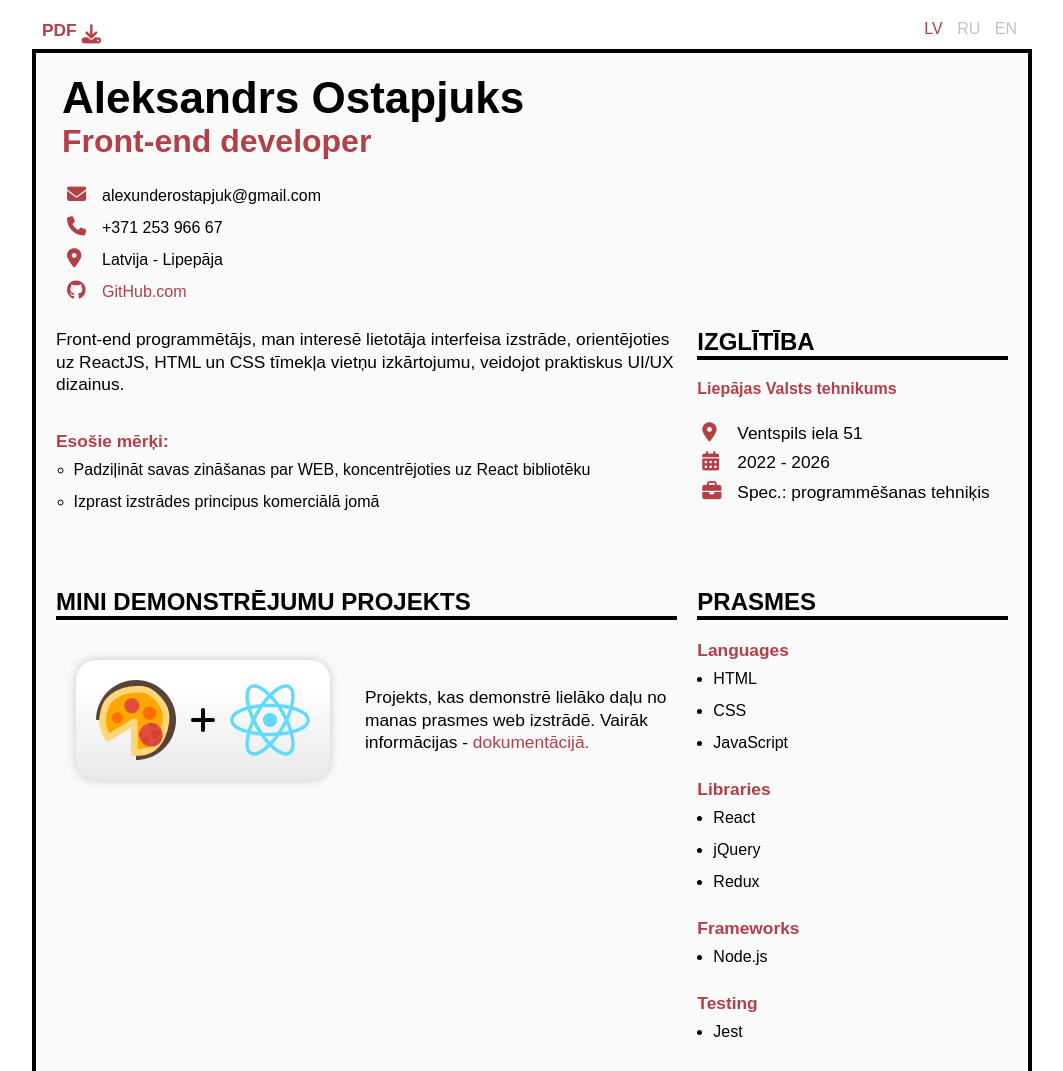
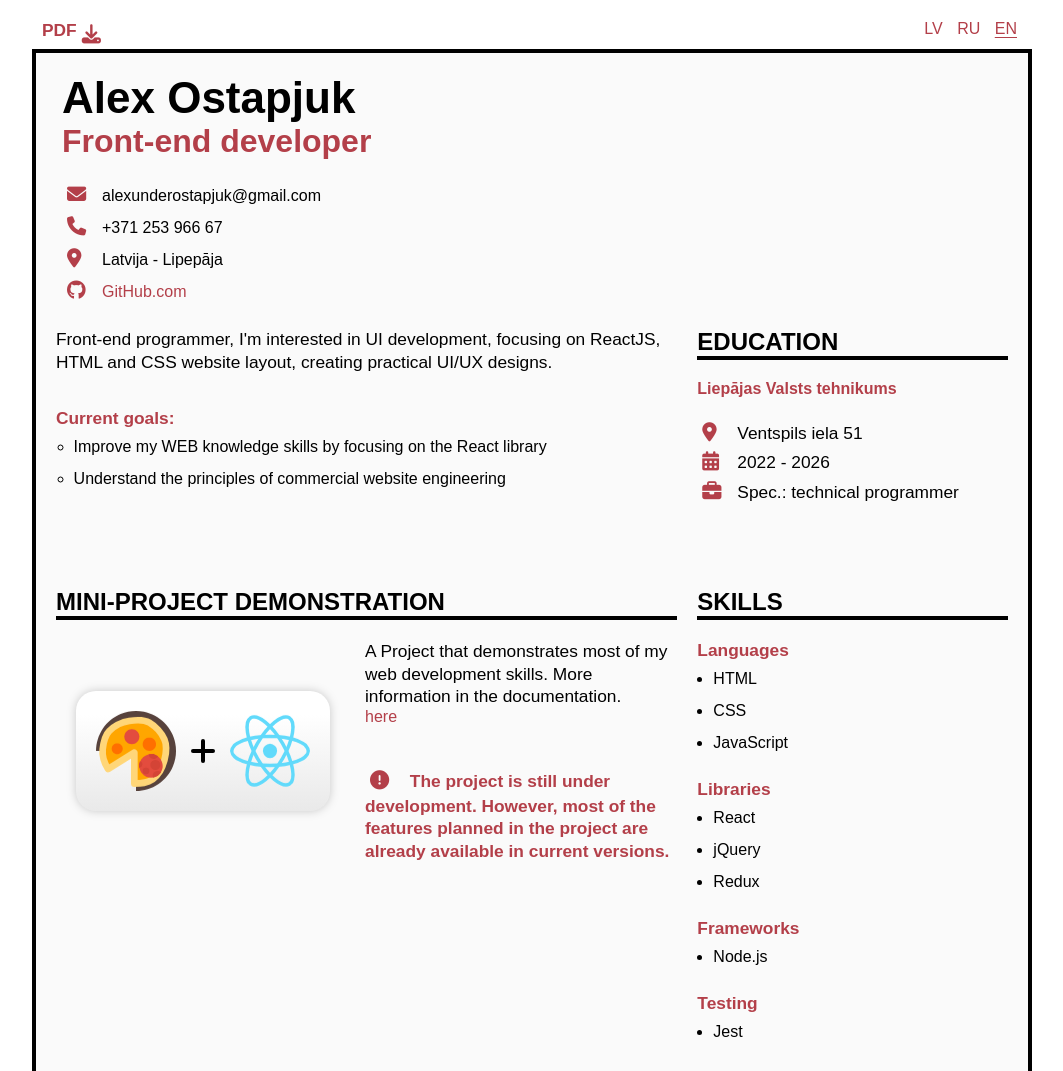
Before and after one commit to AlexUnderOS/cv_ostapjuks, a plain HTML site: page index.html in a window 1280 px wide. Shown: the top 1071 px of the page, without its empty margins (108-1171 px from the left). Drawn offline with nearby package versions, Linux system fonts and the light colour scheme.

Commit message:
add: other languages support

```diff
--- a/global.css
+++ b/global.css
@@ -28,6 +28,11 @@ body {
 
 .top-content .languages a {
     padding: 0 5px;
+}
+
+.top-content a.active {
+    text-decoration: underline;
+    text-underline-offset: 3px;
 }
 
 
@@ -176,6 +181,12 @@ i {
     width: 1.5rem;
 }
 
+.warning {
+    margin-top: 40px;
+    color: var(--main-color);
+    font-weight: 600;
+}
+
 @keyframes rotation-r {
     to {
         transform: rotate(360deg);
--- a/index.html
+++ b/index.html
@@ -1,5 +1,5 @@
 <!DOCTYPE html>
-<html lang="lv">
+<html lang="en">
     <head>
         <meta charset="UTF-8" />
         <meta name="viewport" content="width=device-width, initial-scale=1.0" />
@@ -7,6 +7,7 @@
         <link rel="stylesheet" href="global.css" />
         <script src="https://cdnjs.cloudflare.com/ajax/libs/jspdf/2.5.1/jspdf.umd.min.js"></script>
         <script src="https://cdnjs.cloudflare.com/ajax/libs/html2canvas/1.4.1/html2canvas.min.js"></script>
+        <script src="./translate.js"></script>
         <link
             rel="stylesheet"
             href="https://cdnjs.cloudflare.com/ajax/libs/font-awesome/6.6.0/css/all.min.css"
@@ -29,9 +30,9 @@
                 ></a>
             </div>
             <div class="languages">
-                <a href="/">LV</a>
-                <a href="#" class="disabled-link">RU</a>
-                <a href="#" class="disabled-link">EN</a>
+                <a href="#" onclick="switchLanguage('lv')">LV</a>
+                <a href="#" onclick="switchLanguage('ru')">RU</a>
+                <a href="#" onclick="switchLanguage('en')">EN</a>
             </div>
         </div>
         <div class="cv-body" id="cvBody">
@@ -65,23 +66,15 @@
             <main>
                 <div class="grid-page">
                     <div class="career-objective">
-                        <p>
-                            Front-end programmētājs, man interesē lietotāja
-                            interfeisa izstrāde, orientējoties uz ReactJS, HTML
-                            un CSS tīmekļa vietņu izkārtojumu, veidojot
-                            praktiskus UI/UX dizainus.
-                        </p>
-                        <h4>Esošie mērķi:</h4>
+                        <p>About</p>
+                        <h4>Current goals:</h4>
                         <ul>
-                            <li>
-                                Padziļināt savas zināšanas par WEB,
-                                koncentrējoties uz React bibliotēku
-                            </li>
-                            <li>Izprast izstrādes principus komerciālā jomā</li>
+                            <li></li>
+                            <li></li>
                         </ul>
                     </div>
                     <div class="education">
-                        <h3>Izglītība</h3>
+                        <h3>Education</h3>
                         <div class="lvt">Liepājas Valsts tehnikums</div>
                         <p>
                             <i class="fa-solid fa-location-dot"></i>Ventspils
@@ -92,11 +85,11 @@
                         </p>
                         <p class="specialty-context">
                             <i class="fa-solid fa-briefcase"></i>Spec.:
-                            programmēšanas tehniķis
+                            <span id="specContainer"></span>
                         </p>
                     </div>
                     <div class="mini-project">
-                        <h3>Mini demonstrējumu projekts</h3>
+                        <h3>Mini project demonstration</h3>
                         <div class="content">
                             <div class="site-link">
                                 <a
@@ -125,20 +118,24 @@
                             </div>
                             <div class="context">
                                 <p>
-                                    Projekts, kas demonstrē lielāko daļu no
-                                    manas prasmes web izstrādē. Vairāk
-                                    informācijas -
-                                    <a
-                                        href="https://github.com/AlexUnderOS/PizzaOsta"
-                                        target="_blank"
-                                        >dokumentācijā.</a
-                                    >
+                                </p>
+                                <a
+                                    href="https://github.com/AlexUnderOS/PizzaOsta"
+                                    target="_blank"
+                                >
+                                    here</a
+                                >
+                                <p class="warning">
+                                    <i
+                                        class="fa-solid fa-circle-exclamation"
+                                    ></i>
+                                    <span id="warningContainer"></span>
                                 </p>
                             </div>
                         </div>
                     </div>
                     <div class="skills">
-                        <h3>Prasmes</h3>
+                        <h3>Skills</h3>
                         <h4>Languages</h4>
                         <ul>
                             <li>HTML</li>
--- /dev/null
+++ b/translate.js
@@ -0,0 +1,107 @@
+const translations = {
+    lv: {
+        developerTitle: 'Aleksandrs Ostapjuks',
+        job: 'Front-end izstrādātājs',
+        careerObjective:
+            'Front-end programmētājs, man interesē lietotāja interfeisa izstrāde, orientējoties uz ReactJS, HTML un CSS tīmekļa vietņu izkārtojumu, veidojot praktiskus UI/UX dizainus.',
+        goals: [
+            'Padziļināt savas zināšanas par WEB, koncentrējoties uz React bibliotēku',
+            'Izprast izstrādes principus komerciālā jomā',
+        ],
+        currentGoal: 'Esošie mērķi:',
+        education: 'Izglītība',
+        educationSpec: 'programmēšanas tehniķis',
+        miniProject: 'Mini demonstrējumu projekts',
+        miniProjectContext:
+            'Projekts, kas demonstrē lielāko daļu no manas prasmes web izstrādē. Vairāk informācijas dokumentācijā.',
+        skills: 'Prasmes',
+        warning:
+            'Projekts vēl tiek izstrādāts. Tomēr lielākā daļa projektā plānoto funkciju jau ir pieejamas pašreizējās versijās.',
+    },
+    ru: {
+        developerTitle: 'Александр Остапюк',
+        job: 'Front-end разработчик',
+        careerObjective:
+            'Front-end программист, меня интересует разработка пользовательского интерфейса, фокусируясь на ReactJS, HTML и CSS верстке сайтов, создании практичных UI/UX дизайнов.',
+        goals: [
+            'Углубить свои знания о WEB, сосредоточившись на библиотеке React',
+            'Понять принципы коммерческого проектирования сайтов',
+        ],
+        currentGoal: 'Текущие цели:',
+        education: 'Образование',
+        educationSpec: 'техник-программист',
+        miniProject: 'Демонстрационный мини-проект',
+        miniProjectContext:
+            'Проект, демонстрирующий большинство моих навыков веб-разработки. Больше информации в документации.',
+        skills: 'Навыки',
+        warning:
+            'Проект все еще находится в стадии разработки. Однако большинство функций, запланированных в проекте, уже доступны в текущих версиях.',
+    },
+    en: {
+        developerTitle: 'Alex Ostapjuk',
+        job: 'Front-end developer',
+        careerObjective:
+            "Front-end programmer, I'm interested in UI development, focusing on ReactJS, HTML and CSS website layout, creating practical UI/UX designs.",
+        goals: [
+            'Improve my WEB knowledge skills by focusing on the React library',
+            'Understand the principles of commercial website engineering',
+        ],
+        currentGoal: 'Current goals:',
+        education: 'Education',
+        educationSpec: 'technical programmer',
+        miniProject: 'Mini-project demonstration',
+        miniProjectContext:
+            'A Project that demonstrates most of my web development skills. More information in the documentation.',
+        skills: 'Skills',
+        warning:
+            'The project is still under development. However, most of the features planned in the project are already available in current versions.',
+    },
+}
+
+function switchLanguage(lang) {
+
+    const languageLinks = document.querySelectorAll('.languages a');
+    languageLinks.forEach(link => link.classList.remove('active')); // Убираем класс у всех языков
+    const activeLink = Array.from(languageLinks).find(link => link.textContent.toLowerCase() === lang);
+    if (activeLink) activeLink.classList.add('active');
+
+    const content = translations[lang]
+
+    document.querySelector('.top-header h1').textContent =
+        content.developerTitle
+    document.querySelector('.top-header h2').textContent = content.job
+
+    // goals
+    document.querySelector('.career-objective p').textContent =
+        content.careerObjective
+    const goalsList = document.querySelector('.career-objective ul')
+    goalsList.innerHTML = content.goals
+        .map((goal) => `<li>${goal}</li>`)
+        .join('')
+
+    // current goal title
+    document.querySelector('.career-objective h4').textContent =
+        content.currentGoal
+
+    // education
+    document.querySelector('.education h3').textContent = content.education
+    document.querySelector(
+        '#specContainer'
+    ).textContent = `${content.educationSpec}`
+
+    // mini-project
+    document.querySelector('.mini-project h3').textContent = content.miniProject
+    document.querySelector('.mini-project .context p').textContent =
+        content.miniProjectContext
+
+    // skills
+    document.querySelector('.skills h3').textContent = content.skills
+
+    // warning
+    const warningElement = document.querySelector('#warningContainer')
+    warningElement.textContent = content.warning
+}
+
+document.addEventListener('DOMContentLoaded', () => {
+    switchLanguage('en')
+})
```
Also changed, not shown: for_pdf.html (+15 -14 lines).
